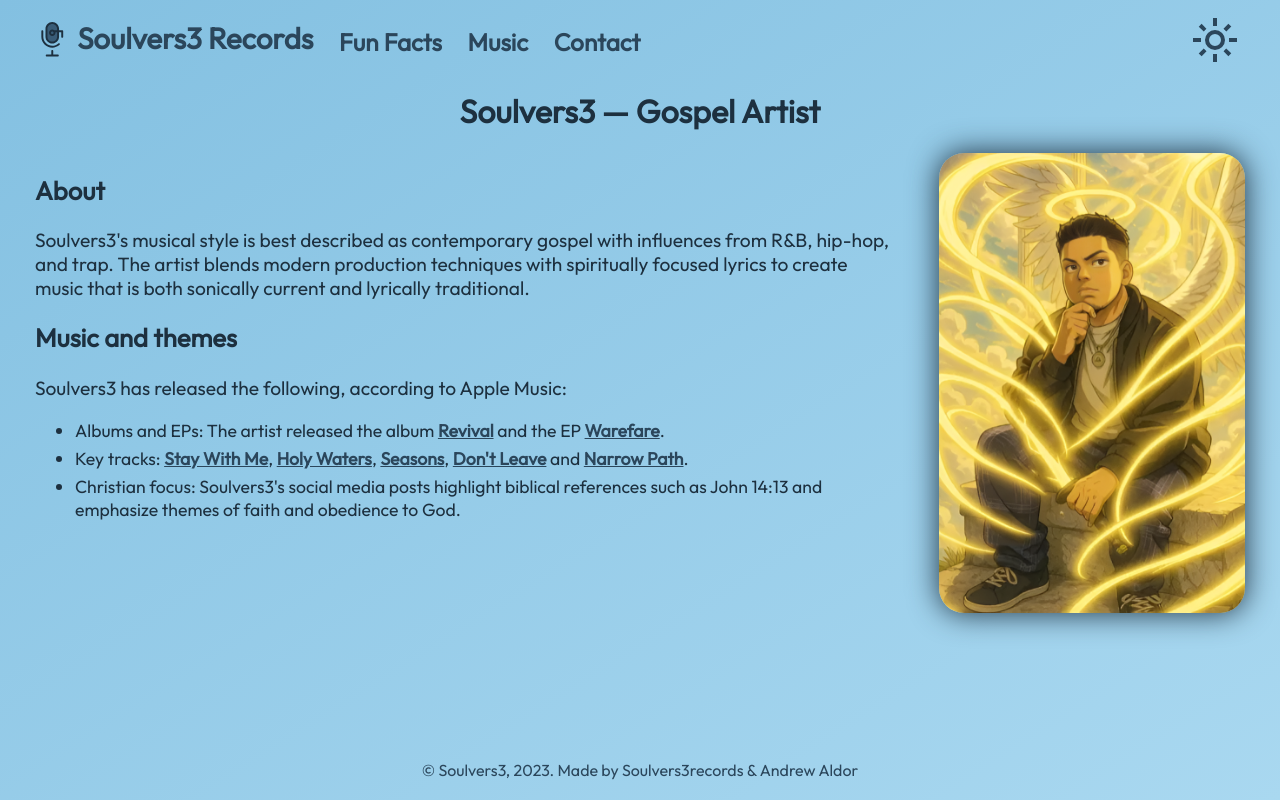
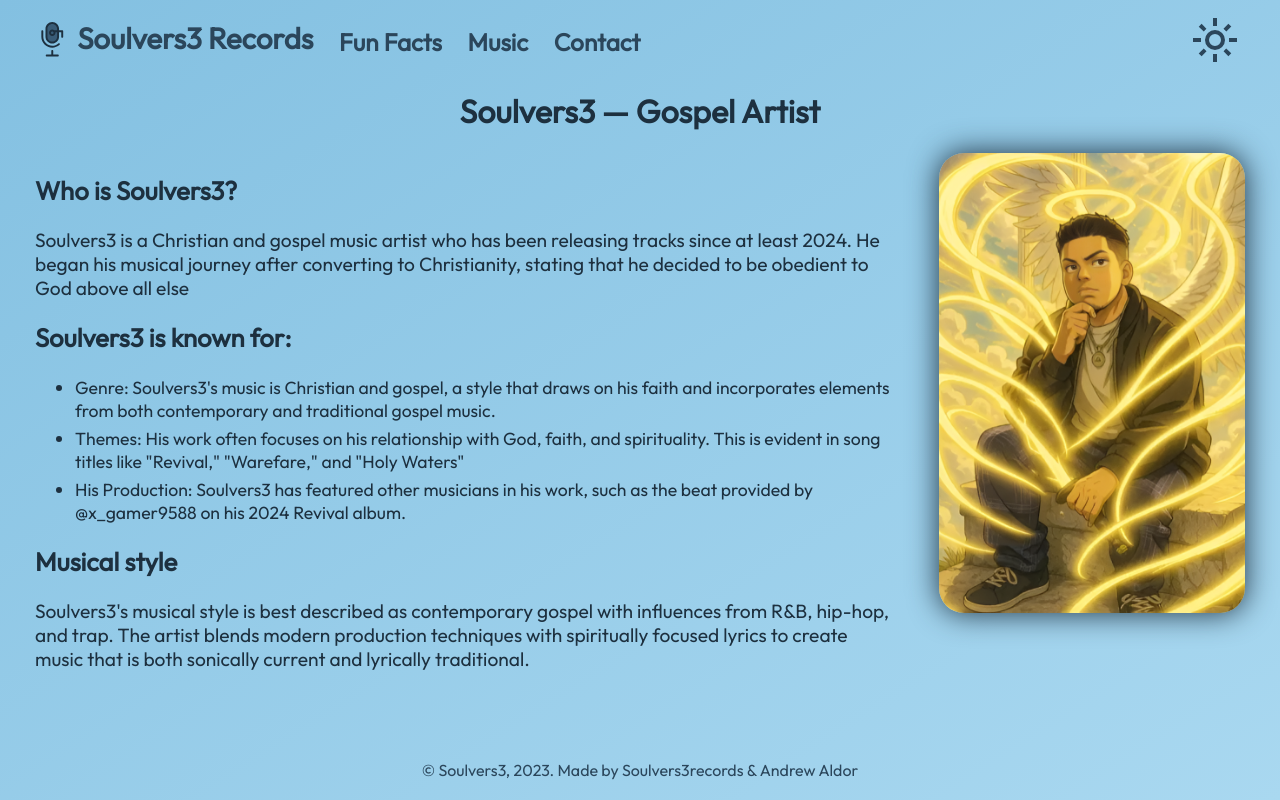
Before and after one commit to aldortheold/soulvers3records, a React (Vite) app: page / in a window 1280 px wide. Built offline with nearby package versions, Linux system fonts and the light colour scheme.

Commit message:
changed About

```diff
--- a/src/Home.jsx
+++ b/src/Home.jsx
@@ -18,15 +18,16 @@ function Home() {
             <h1>Soulvers3 — Gospel Artist</h1>
             <div className="content">
                 <div className="description">
-                    <h2>About</h2>
+                    <h2>Who is Soulvers3?</h2>
+                    <p>Soulvers3 is a Christian and gospel music artist who has been releasing tracks since at least 2024. He began his musical journey after converting to Christianity, stating that he decided to be obedient to God above all else</p>
+                    <h2>Soulvers3 is known for:</h2>
+                    <ul>
+                        <li>Genre: Soulvers3's music is Christian and gospel, a style that draws on his faith and incorporates elements from both contemporary and traditional gospel music.</li>
+                        <li>Themes: His work often focuses on his relationship with God, faith, and spirituality. This is evident in song titles like "Revival," "Warefare," and "Holy Waters"</li>
+                        <li>His Production: Soulvers3 has featured other musicians in his work, such as the beat provided by @x_gamer9588 on his 2024 Revival album.</li>
+                    </ul>
+                    <h2>Musical style</h2>
                     <p>Soulvers3's musical style is best described as contemporary gospel with influences from R&B, hip-hop, and trap. The artist blends modern production techniques with spiritually focused lyrics to create music that is both sonically current and lyrically traditional.</p>
-                    <h2>Music and themes</h2>
-                    <p>Soulvers3 has released the following, according to Apple Music:</p>
-                    <ul>
-                        <li>Albums and EPs: The artist released the album <a href="https://music.apple.com/us/album/revival/1750821044">Revival</a> and the EP <a href="https://music.apple.com/us/album/warefare-ep/1768581391">Warefare</a>.</li>
-                        <li>Key tracks: <a href="https://music.apple.com/us/album/stay-with-me-single/1725736451">Stay With Me</a>, <a href="https://music.apple.com/us/album/holy-waters-single/1744172315">Holy Waters</a>, <a href="https://music.apple.com/us/album/seasons-single/1756737119">Seasons</a>, <a href="https://music.apple.com/us/album/dont-leave-single/1746826949">Don't Leave</a> and <a href="https://music.apple.com/us/album/narrow-path-single/1738417826">Narrow Path</a>.</li>
-                        <li>Christian focus: Soulvers3's social media posts highlight biblical references such as John 14:13 and emphasize themes of faith and obedience to God.</li>
-                    </ul>
                 </div>
                 <img className="portrait" src="/portrait.png" />
             </div>
```
